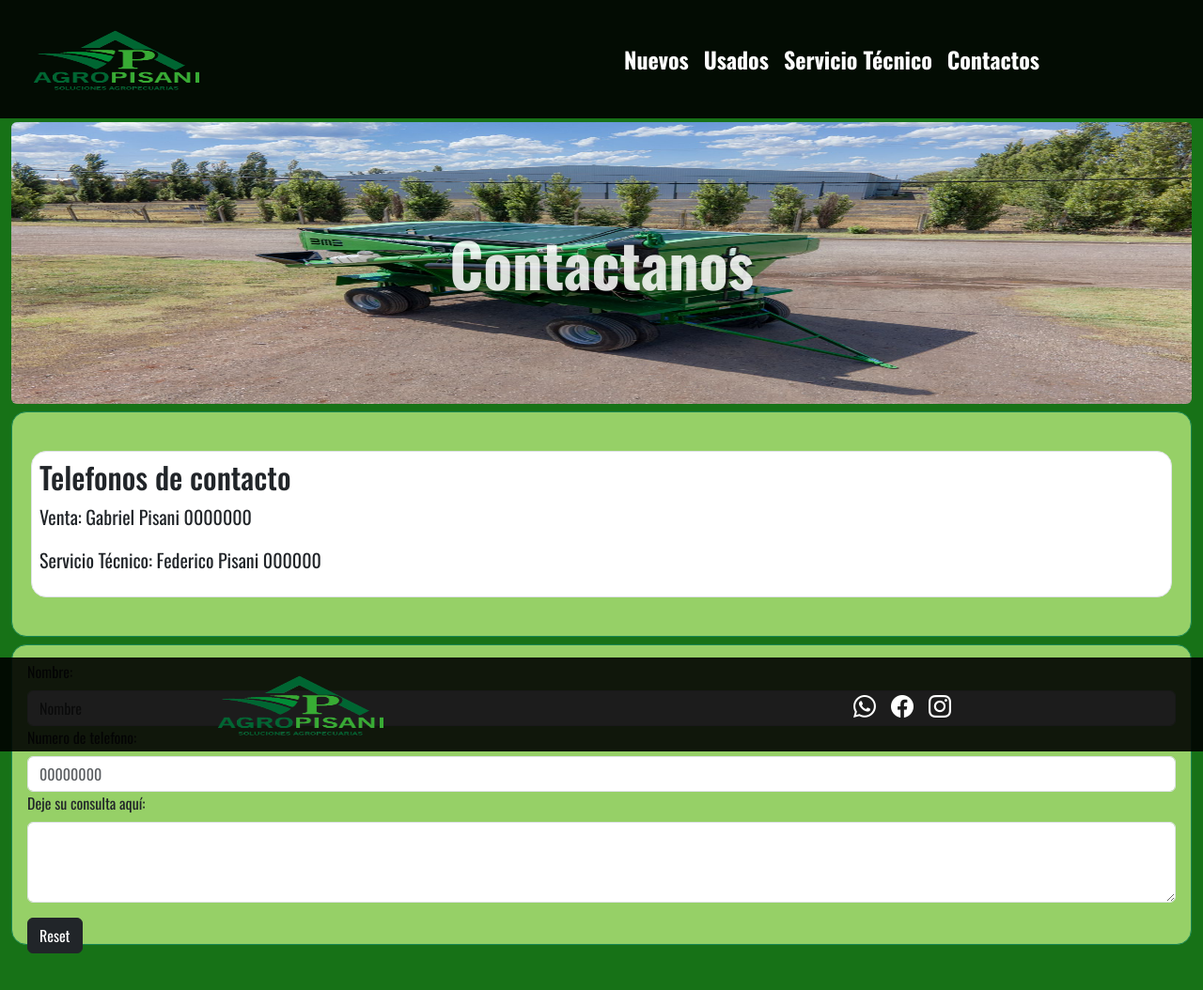
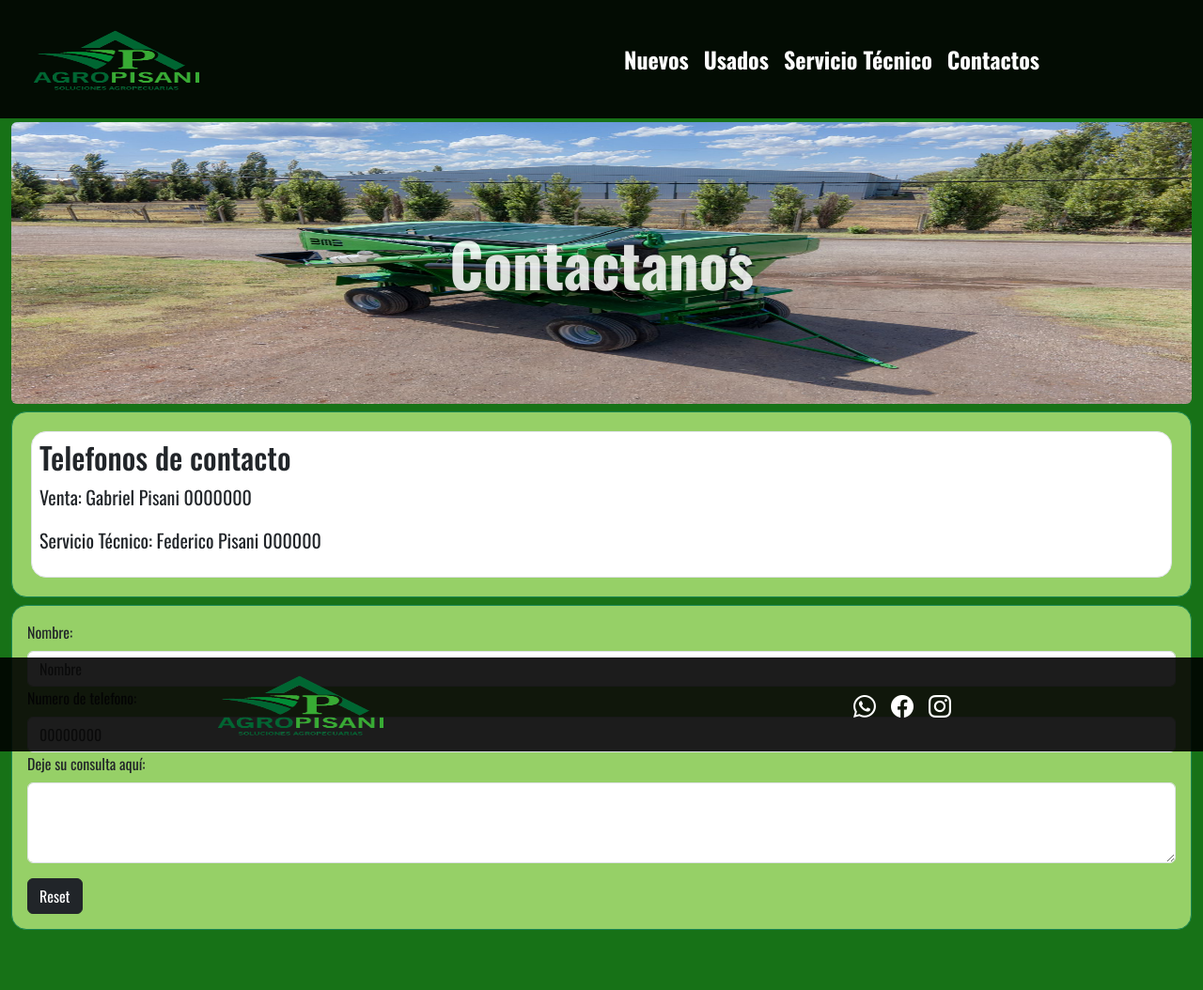
Before and after one commit to JPisani18/Pre-entrega2-Pisani, a plain HTML site: page pages/page5.html in a window 1280 px wide. Shown: the whole page at 94% size. Drawn offline with nearby package versions, Linux system fonts and the light colour scheme.

Commit message:
ahora si se arregla sec pag5

```diff
--- a/css/style.css
+++ b/css/style.css
@@ -87,12 +87,12 @@ h1 {
 
 #secc {
     background-color: rgba(191, 238, 129, 0.76);
-    height: 30vh;
+    height: 50%;
 }
 
 #asc {
     background-color: rgba(191, 238, 129, 0.76);
-    height: 40vh;
+    height: 50%;
 }
 
 /* medias query */
```
